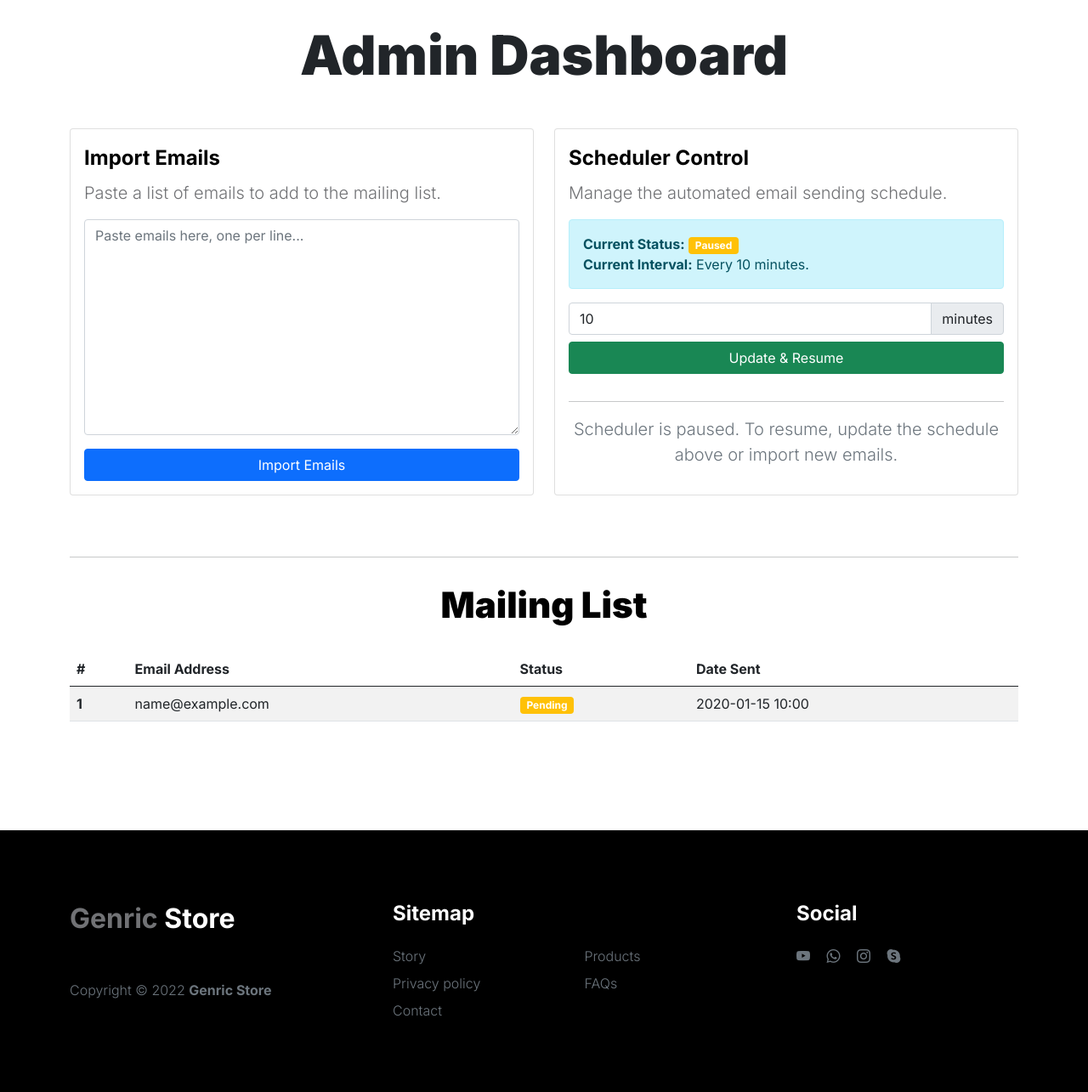
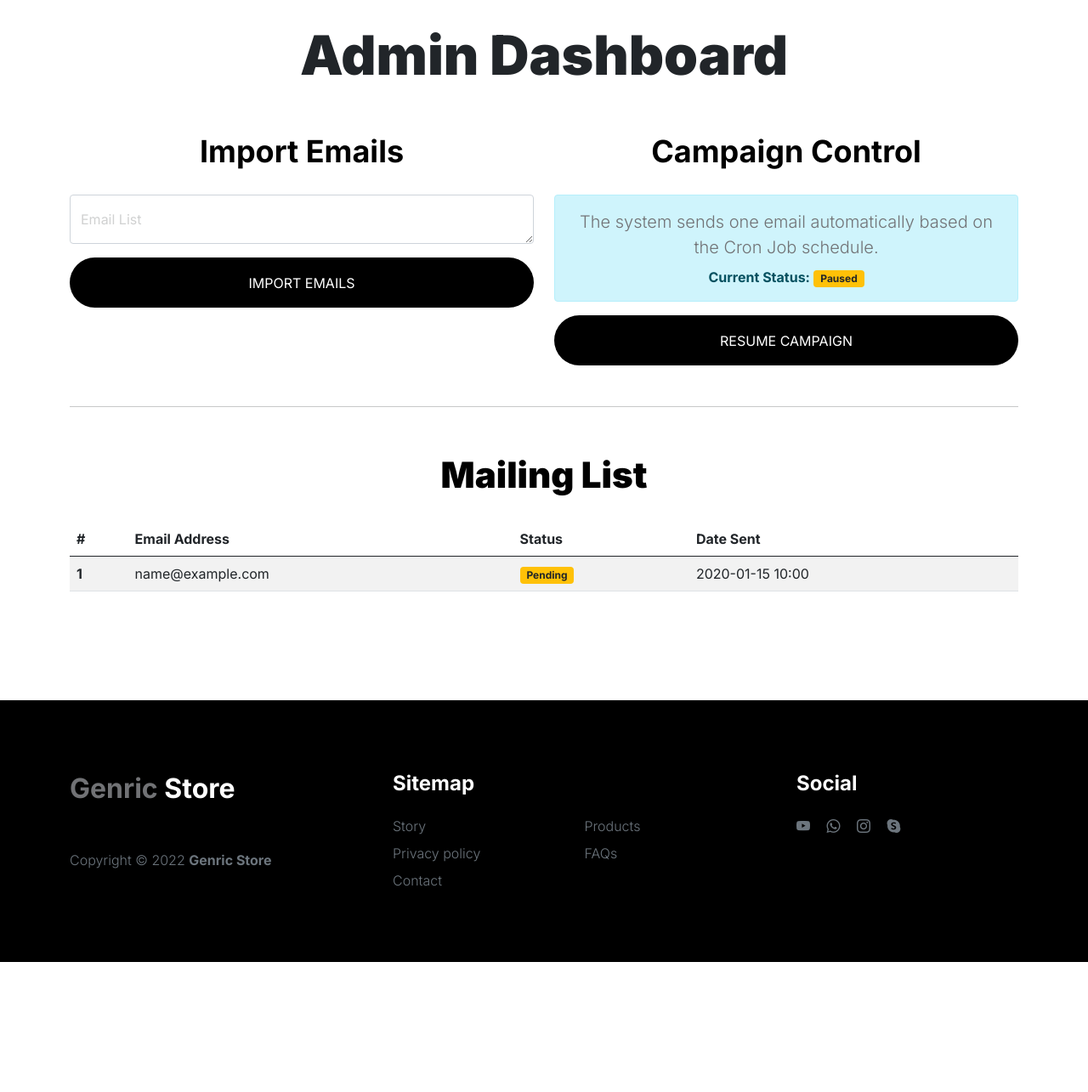
Before and after one commit to vickypatel24/flask-ak-store, a Flask app: page /dashboard in a window 1280 px wide. Shown: the part 86-1371 px from the top of the page at 85% size. After the commit the page ends 1218 px from the top, so only its background shows below. Run offline with Flask 3, Linux system fonts and the light colour scheme; a user stored in the database is signed in; tables that the repository leaves empty hold one stand-in row (values such as "Sample post"); some libraries are stand-ins or nearby versions.

Commit message:
modify admin dashboard

```diff
--- a/shop/routes.py
+++ b/shop/routes.py
@@ -345,7 +345,7 @@ def import_emails():
 @login_required
 @admin_required
 def pause_scheduler():
-    """Pauses the scheduler by updating the flag in the database."""
+    """Sets the scheduler status to 'Paused' in the database."""
     status_setting = Settings.query.filter_by(key='scheduler_status').first()
     if not status_setting:
         status_setting = Settings(key='scheduler_status', value='Paused')
@@ -353,36 +353,23 @@ def pause_scheduler():
     else:
         status_setting.value = 'Paused'
     db.session.commit()
-    flash("Email scheduler has been paused.", "info")
+    flash("Email campaign has been paused.", "info")
     return redirect(url_for('routes.dashboard'))
 
-@bp.route('/update-interval', methods=['POST'])
+
+@bp.route('/resume-scheduler', methods=['POST'])
 @login_required
 @admin_required
-def update_interval():
-    """Updates interval and ensures scheduler is set to 'Running'."""
-    form = IntervalUpdateForm()
-    if form.validate_on_submit():
-        new_interval = form.interval.data
-
-        # Update interval setting
-        interval_setting = Settings.query.filter_by(key='email_interval').first()
-        if not interval_setting:
-            interval_setting = Settings(key='email_interval', value=str(new_interval))
-            db.session.add(interval_setting)
-        else:
-            interval_setting.value = str(new_interval)
-
-        # Set status to 'Running'
-        status_setting = Settings.query.filter_by(key='scheduler_status').first()
-        if not status_setting:
-            status_setting = Settings(key='scheduler_status', value='Running')
-            db.session.add(status_setting)
-        else:
-            status_setting.value = 'Running'
-        db.session.commit()
-
-        flash(f"Interval updated to {new_interval} minutes. Scheduler will run on its next cycle.", "success")
+def resume_scheduler():
+    """Sets the scheduler status to 'Running' in the database."""
+    status_setting = Settings.query.filter_by(key='scheduler_status').first()
+    if not status_setting:
+        status_setting = Settings(key='scheduler_status', value='Running')
+        db.session.add(status_setting)
+    else:
+        status_setting.value = 'Running'
+    db.session.commit()
+    flash("Email campaign has been resumed.", "success")
     return redirect(url_for('routes.dashboard'))
 
 # ; Your Hosting SMTP (cPanel, etc.)
--- a/shop/templates/base.html
+++ b/shop/templates/base.html
@@ -7,7 +7,7 @@
         <meta name="description" content="">
         <meta name="author" content="">
 
-        <title>AK-Store</title>
+        <title>Generic-Store</title>
 
         <!-- CSS FILES -->
         <link rel="preconnect" href="https://fonts.googleapis.com">
--- a/shop/templates/dashboard.html
+++ b/shop/templates/dashboard.html
@@ -3,13 +3,13 @@
 
 {% block content %}
 <main>
-    <section class="section-padding">
+    <section class="sign-in-form section-padding">
         <div class="container">
             <h1 class="hero-title text-center mb-5">Admin Dashboard</h1>
 
             <!-- Section for Flashed Messages -->
             <div class="row justify-content-center">
-                <div class="col-lg-10">
+                <div class="col-lg-10 col-12">
                     {% with messages = get_flashed_messages(with_categories=true) %}
                         {% if messages %}
                             {% for category, message in messages %}
@@ -22,68 +22,47 @@
                 </div>
             </div>
 
-            <!-- Row for the two main control panels -->
-            <div class="row justify-content-center mb-5">
+            <div class="row">
                 <!-- Email Import Panel -->
-                <div class="col-lg-6 mb-4">
-                    <div class="card h-100">
-                        <div class="card-body">
-                            <h5 class="card-title">Import Emails</h5>
-                            <p class="card-text">Paste a list of emails to add to the mailing list.</p>
-                            <form method="POST" action="{{ url_for('routes.import_emails') }}">
-                                {{ import_form.hidden_tag() }}
-                                <div class="mb-3">
-                                    {{ import_form.emails(class="form-control") }}
-                                </div>
-                                {{ import_form.submit(class="btn btn-primary w-100") }}
-                            </form>
+                <div class="col-lg-6 col-12">
+                    <h3 class="text-center mb-4">Import Emails</h3>
+                    <form method="POST" action="{{ url_for('routes.import_emails') }}" class="custom-form">
+                        {{ import_form.hidden_tag() }}
+                        <div class="form-floating mb-3">
+                            {{ import_form.emails(class="form-control", placeholder="Email List") }}
+                            {{ import_form.emails.label() }}
                         </div>
-                    </div>
+                        {{ import_form.submit(class="btn custom-btn form-control") }}
+                    </form>
                 </div>
 
-                <!-- Scheduler Control Panel -->
-                <div class="col-lg-6 mb-4">
-                    <div class="card h-100">
-                        <div class="card-body d-flex flex-column">
-                            <h5 class="card-title">Scheduler Control</h5>
-                            <p>Manage the automated email sending schedule.</p>
-                            <div class="alert alert-info">
-                                <strong>Current Status:</strong>
-                                <span class="badge bg-{% if job_status == 'Running' %}success{% else %}warning{% endif %}">{{ job_status }}</span>
-                                <br>
-                                <strong>Current Interval:</strong> Every {{ current_interval }} minutes.
-                            </div>
+                <!-- Campaign Control Panel -->
+                <div class="col-lg-6 col-12 mt-5 mt-lg-0">
+                    <h3 class="text-center mb-4">Campaign Control</h3>
+                    <div class="custom-form text-center">
+                        <div class="alert alert-info">
+                            <p class="mb-2">The system sends one email automatically based on the Cron Job schedule.</p>
+                            <strong>Current Status:</strong>
+                            <span class="badge bg-{% if job_status == 'Running' %}success{% else %}warning text-dark{% endif %}">{{ job_status }}</span>
+                        </div>
 
-                            <!-- Interval Update Form -->
-                            <form method="POST" action="{{ url_for('routes.update_interval') }}" class="mb-3">
-                                {{ interval_form.hidden_tag() }}
-                                <div class="input-group">
-                                    {{ interval_form.interval(class="form-control") }}
-                                    <span class="input-group-text">minutes</span>
-                                </div>
-                                {{ interval_form.submit(class="btn btn-success w-100 mt-2", value="Update & Resume") }}
+                        {% if job_status == 'Running' %}
+                            <!-- If campaign is running, show the PAUSE button -->
+                            <form method="POST" action="{{ url_for('routes.pause_scheduler') }}" class="d-grid">
+                                <button type="submit" class="btn custom-btn custom-btn-danger">Pause Campaign</button>
                             </form>
-
-                            <hr>
-
-                            <!-- Pause/Stop Button (pushed to the bottom) -->
-                            <div class="mt-auto">
-                                {% if job_status == 'Running' %}
-                                    <!-- If job is running, show the STOP button -->
-                                    <form method="POST" action="{{ url_for('routes.pause_scheduler') }}">
-                                        <button type="submit" class="btn btn-danger w-100">Stop Sending</button>
-                                    </form>
-                                {% else %}
-                                    <p class="text-center text-muted">Scheduler is paused. To resume, update the schedule above or import new emails.</p>
-                                {% endif %}
-                            </div>
-                        </div>
+                        {% else %}
+                            <!-- If campaign is paused, show the RESUME button -->
+                            <form method="POST" action="{{ url_for('routes.resume_scheduler') }}" class="d-grid">
+                                <button type="submit" class="btn custom-btn">Resume Campaign</button>
+                            </form>
+                        {% endif %}
                     </div>
                 </div>
             </div>
 
             <!-- Table of Emails -->
-            <hr>
+            <hr class="my-5">
             <h2 class="text-center my-4">Mailing List</h2>
             <div class="table-responsive">
                 <table class="table table-striped table-hover">
@@ -101,7 +80,7 @@
                             <th scope="row">{{ loop.index }}</th>
                             <td>{{ entry.email }}</td>
                             <td>
-                                <span class="badge bg-{% if entry.status == 'Sent' %}success{% elif entry.status == 'Pending' %}warning{% else %}secondary{% endif %}">
+                                <span class="badge bg-{% if entry.status == 'Sent' %}success{% elif entry.status == 'Pending' %}warning text-dark{% else %}danger{% endif %}">
                                     {{ entry.status }}
                                 </span>
                             </td>
```
Also changed, not shown: shop/__init__.py (+32 -32 lines).
